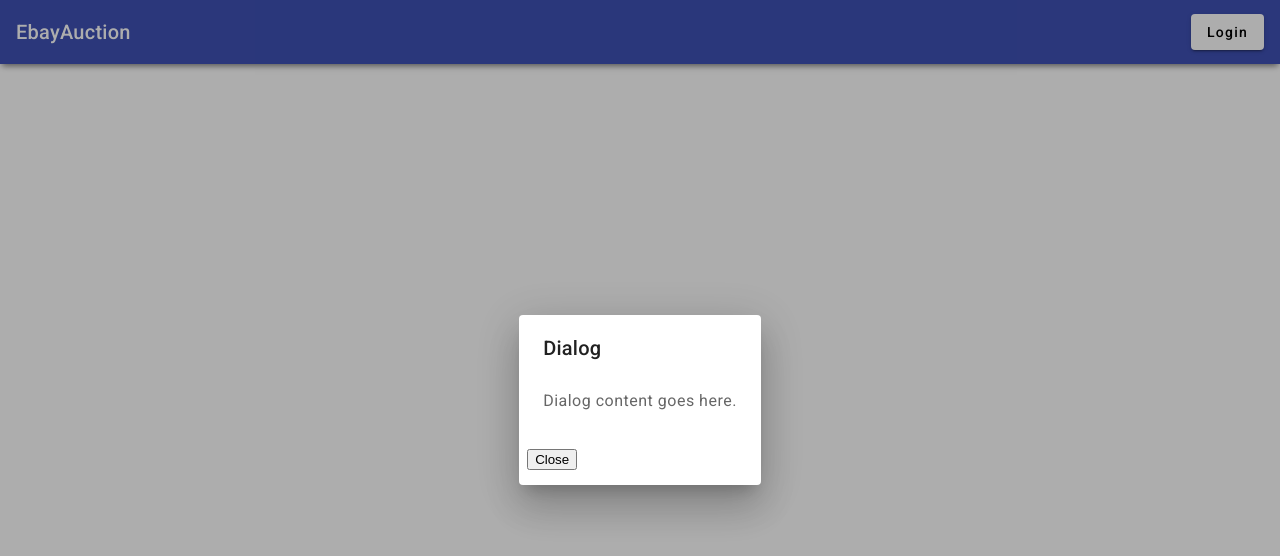
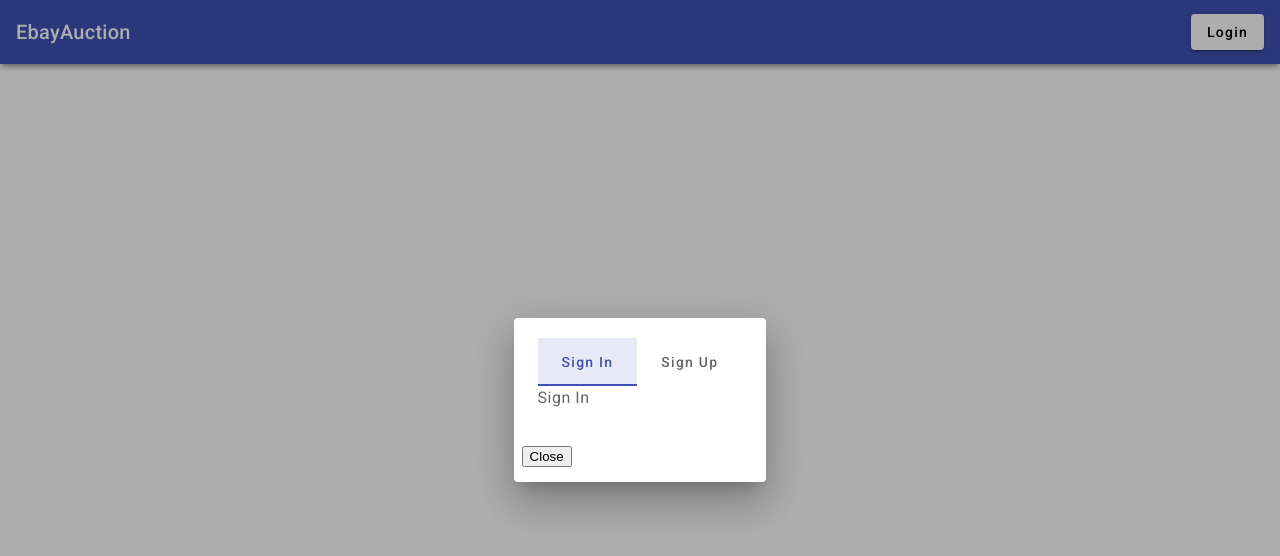
Before and after one commit to pankazakos/EbayAuction, an Angular app in the folder angularapp/: page / in a window 1280 px wide. Both pictures are taken after a click on the button "Login". Shown: the top 556 px of the page. Built offline with nearby package versions, Linux system fonts and the light colour scheme.

Commit message:
add modal tabs

```diff
--- a/angularapp/src/app/app.module.ts
+++ b/angularapp/src/app/app.module.ts
@@ -6,6 +6,7 @@ import { AppComponent } from './app.component';
 import { NavBarComponent } from './navbar/navbar.component';
 import { BrowserAnimationsModule } from '@angular/platform-browser/animations';
 import { LoginModalComponent } from './login-modal/login-modal.component';
+import { LoginTabsComponent } from './login-modal/login-tabs/login-tabs.component';
 
 @NgModule({
   declarations: [AppComponent],
@@ -15,6 +16,7 @@ import { LoginModalComponent } from './login-modal/login-modal.component';
     BrowserAnimationsModule,
     NavBarComponent,
     LoginModalComponent,
+    LoginTabsComponent,
   ],
   providers: [],
   bootstrap: [AppComponent],
--- a/angularapp/src/app/login-modal/login-modal.component.html
+++ b/angularapp/src/app/login-modal/login-modal.component.html
@@ -1,6 +1,6 @@
-<h1 mat-dialog-title>Dialog</h1>
 <div mat-dialog-content>
-  <p>Dialog content goes here.</p>
+  <!-- <p>Dialog content goes here.</p> -->
+  <app-login-tabs></app-login-tabs>
 </div>
 <div mat-dialog-actions>
   <button mat-button mat-dialog-close>Close</button>
--- a/angularapp/src/app/login-modal/login-modal.component.ts
+++ b/angularapp/src/app/login-modal/login-modal.component.ts
@@ -1,11 +1,12 @@
 import { Component } from '@angular/core';
 import { MatDialogModule } from '@angular/material/dialog';
+import { LoginTabsComponent } from './login-tabs/login-tabs.component';
 
 @Component({
   selector: 'app-login-modal',
   templateUrl: './login-modal.component.html',
   styleUrls: ['./login-modal.component.css'],
   standalone: true,
-  imports: [MatDialogModule],
+  imports: [MatDialogModule, LoginTabsComponent],
 })
 export class LoginModalComponent {}
--- /dev/null
+++ b/angularapp/src/app/login-modal/login-tabs/login-tabs.component.html
@@ -0,0 +1,4 @@
+<mat-tab-group>
+  <mat-tab label="Sign In"> Sign In </mat-tab>
+  <mat-tab label="Sign Up"> Sign Up </mat-tab>
+</mat-tab-group>
```
Also changed, not shown: angularapp/src/app/login-modal/login-tabs/login-tabs.component.ts (added, +11 -0 lines), angularapp/src/app/login-modal/login-tabs/login-tabs.component.css (added), 1 other file (tests, documents, lock files or other folders).
